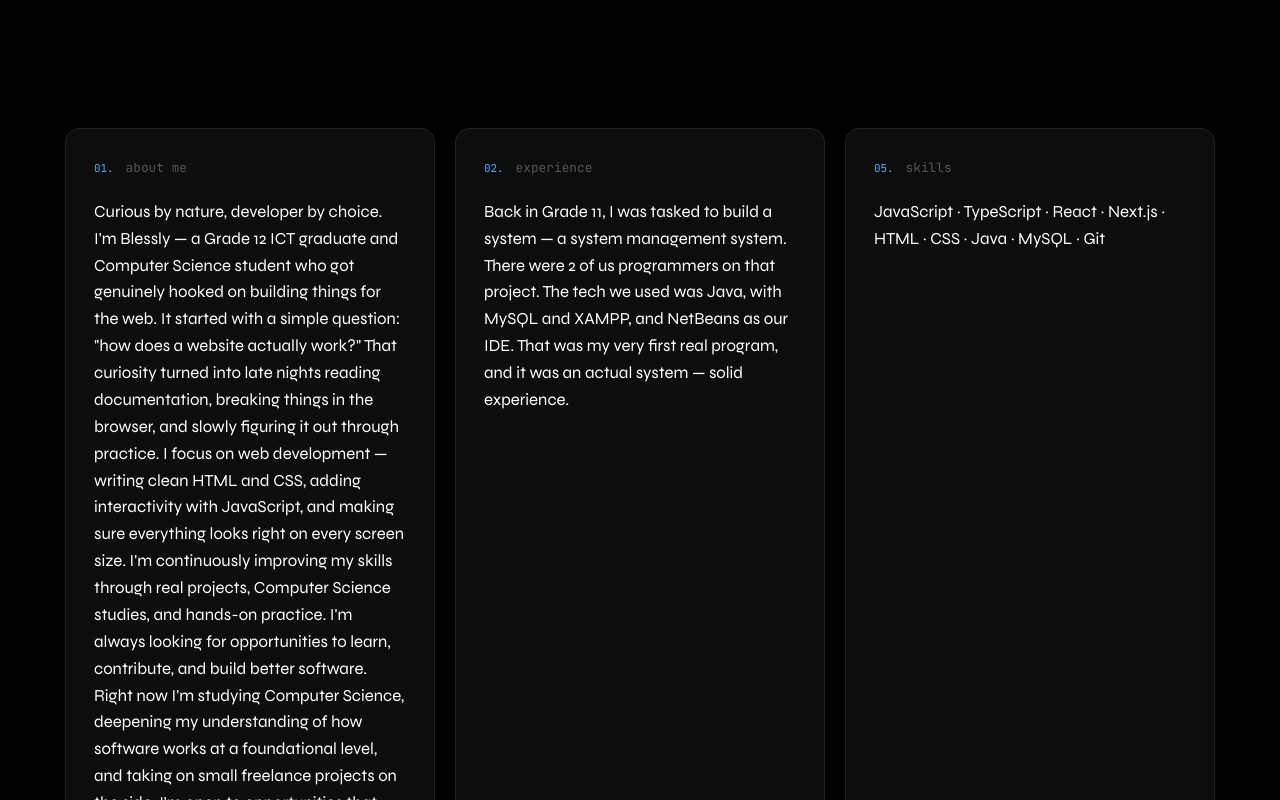
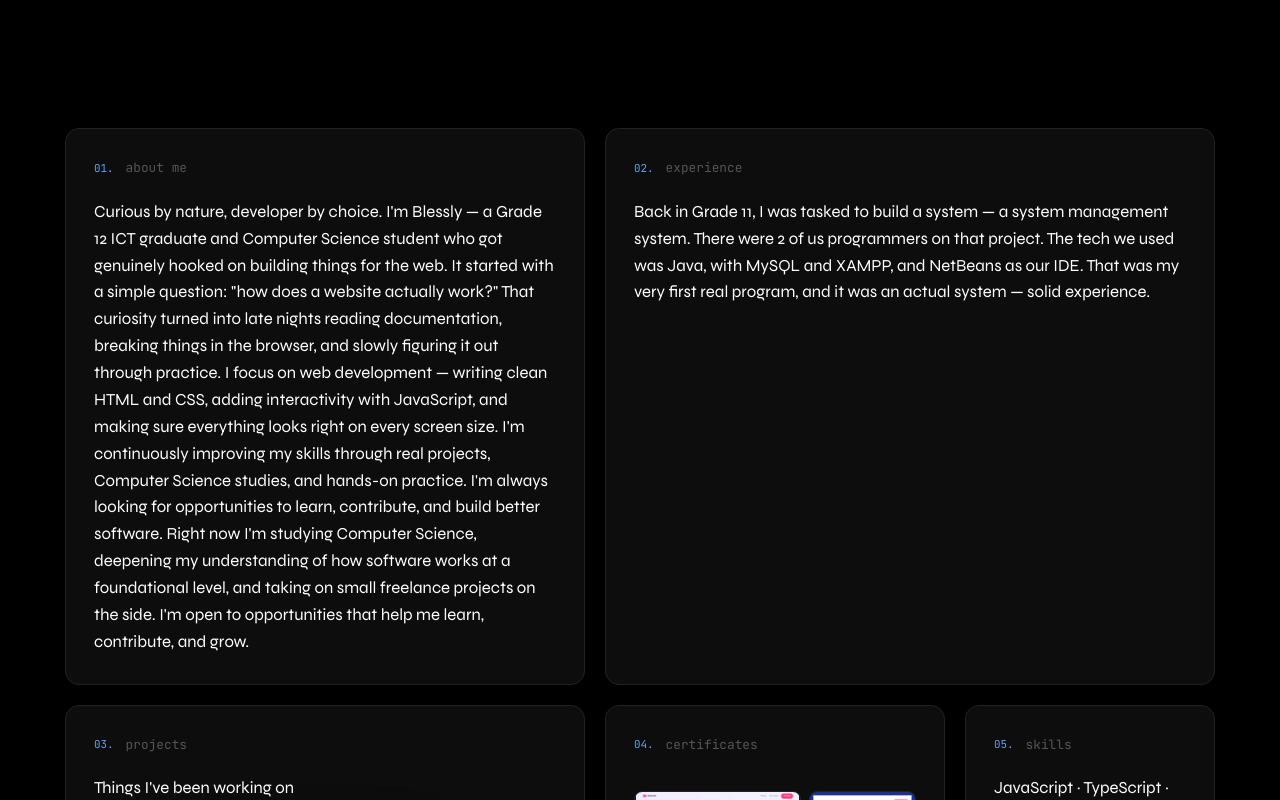
Before and after one commit to amblessly/portfolio, a Next.js app: page / in a window 1280 px wide. Shown: the part 720-1520 px from the top of the page. Built offline with nearby package versions, Linux system fonts and the light colour scheme.

Commit message:
style: bento layout - about|experience row1, projects|certs|skills row2

```diff
--- a/app/globals.css
+++ b/app/globals.css
@@ -212,10 +212,10 @@ body::before {
   width: 100%;
   max-width: 1150px;
   display: grid;
-  grid-template-columns: 2fr 2fr 2fr;
+  grid-template-columns: 1fr 1fr 1fr 1fr;
   grid-template-areas:
-    "about experience skills"
-    "projects projects certs";
+    "about about experience experience"
+    "projects projects certs skills";
   gap: 1.25rem;
   margin: 0 auto;
 }
```
